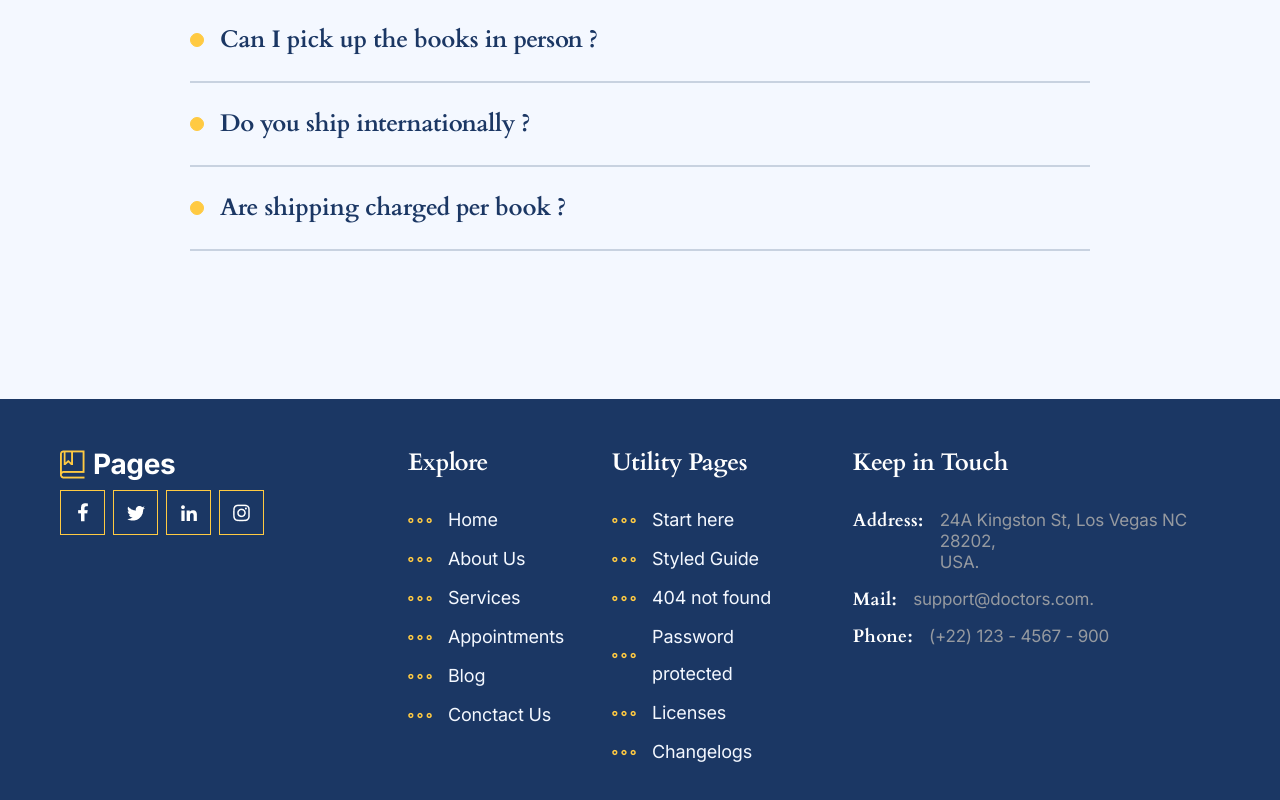
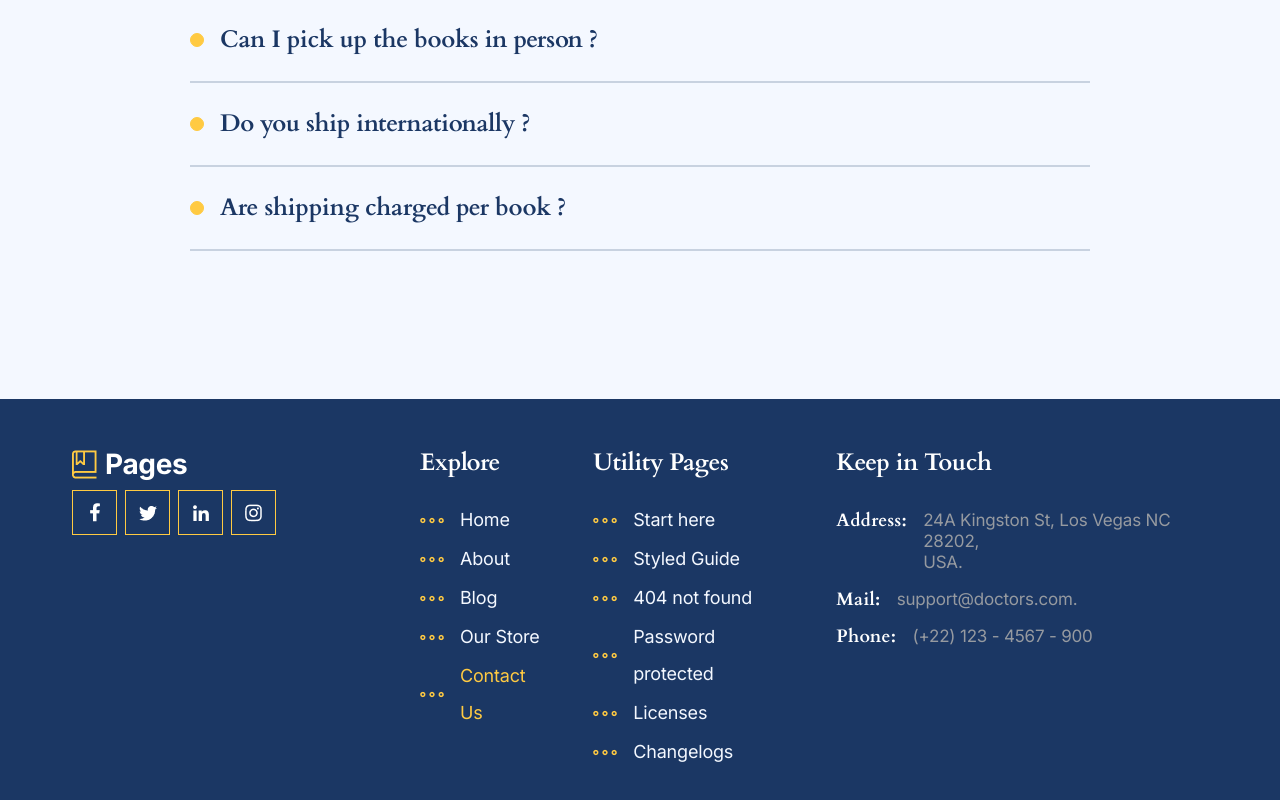
Before and after one commit to Szidelo/Book-store-vuejs, a Vue app: page /contact in a window 1280 px wide. Shown: the part 1852-2652 px from the top of the page. Built offline with nearby package versions, Linux system fonts and the light colour scheme.

Commit message:
app working

```diff
--- a/src/App.vue
+++ b/src/App.vue
@@ -168,7 +168,7 @@ p {
 }
 
 a {
-	text-decoration: none;
+	text-decoration: none !important;
 }
 
 @media (max-width: 768px) {
--- a/src/classes/Cart.ts
+++ b/src/classes/Cart.ts
@@ -64,7 +64,11 @@ class Cart {
 
 		this.items.value.splice(index, 1);
 
-		this.saveToLocalStorage();
+		if(this.items.value.length > 0) {
+			this.saveToLocalStorage();
+		} else {
+			localStorage.removeItem(this.key);
+		}
 	}
 
 	public updateQuantity(item: CartItem, newQuantity: number) {
--- a/src/components/cart/CartItemRow.vue
+++ b/src/components/cart/CartItemRow.vue
@@ -28,6 +28,7 @@
 					type="number"
 					:value="localQuantity"
 					min="1"
+					max="99"
 					@input="updateQuantity"
 				/>
 			</div>
@@ -78,10 +79,14 @@ export default defineComponent({
 			const inputElement = newQuantity.target as HTMLInputElement;
 			let quantity = Number(inputElement.value);
 
-			// Check if the entered quantity is less than 1 and set it to 1
 			if (quantity < 1) {
 				quantity = 1;
 				inputElement.value = "1";
+			}
+
+			if(quantity > 99) {
+				quantity = 99;
+				inputElement.value = '99'
 			}
 
 			emit("update-quantity", quantity);
@@ -119,7 +124,7 @@ img {
 }
 
 input {
-	width: 50px;
+	width: 70px;
 	font-family: "Inter", sans-serif;
 	font-size: 19px;
 	border: 2px solid var(--color-yellow);
--- a/src/components/cart/TheCart.vue
+++ b/src/components/cart/TheCart.vue
@@ -33,12 +33,17 @@
 						:img="item.product.img"
 						:price="price(item)"
 						:quantity="item.quantity"
-						@remove-item="orderedProducts.removeItem(item.product.id)"
-						@update-quantity="orderedProducts.updateQuantity(item, $event)"
+						@remove-item="
+							orderedProducts.removeItem(item.product.id)
+						"
+						@update-quantity="
+							orderedProducts.updateQuantity(item, $event)
+						"
 					></cart-item-row>
 				</ul>
 			</div>
 			<div>
+
 				<div class="d-flex justify-content-between">
 					<p class="mb-1">Books cost</p>
 					<strong>$ {{ orderedProducts.getTotal().toFixed(2) }} USD</strong>
@@ -67,7 +72,7 @@
 import CartItem from "@/classes/CartItem";
 import CartItemRow from "./CartItemRow.vue";
 import Cart from "@/classes/Cart";
-import { defineComponent, inject, computed } from 'vue';
+import { defineComponent, inject, computed } from "vue";
 export default defineComponent({
 	components: {
 		CartItemRow,
@@ -84,19 +89,46 @@ export default defineComponent({
 
 		const price = computed(() => {
 			return (item: CartItem) => {
-				return +(item.product.price * item.quantity).toFixed(2)
+				return +(item.product.price * item.quantity).toFixed(2);
 			};
 		});
+
+		// type payment = {
+		// 	text: string,
+		// 	method: number
+		// }
+
+		// const paymentDetials = ref<payment[]>([
+		// 	{
+		// 		text: "Books cost",
+		// 		method: +(orderedProducts.getTotal().toFixed(2)),
+		// 	},
+		// 	{
+		// 		text: "Shipping cost",
+		// 		method: orderedProducts.getShipmentCost(),
+		// 	},
+		// 	{
+		// 		text: "VAT amount (5%)",
+		// 		method: +(orderedProducts.getTotalWithShipment() * 0.05).toFixed(
+		// 			2
+		// 		),
+		// 	},
+		// 	{
+		// 		text: "Total cost",
+		// 		method: +(orderedProducts.getTotalWithShipment().toFixed(2)),
+		// 	},
+		// ]);
+
 
 		return {
 			orderedProducts,
 			productsInCart,
 			price,
-		}
-	}
-})
+			// paymentDetials,
+		};
+	},
+});
 </script>
-
 
 <style scoped>
 .background-div {
@@ -142,15 +174,15 @@ ul {
 }
 
 @media (max-width: 576px) {
-	.cart {
+	/* .cart {
 		position: fixed;
 		top: 10%;
 		left: 50%;
 		transform: translateX(-50%);
-		min-width: 98%;
+		width: 98%;
 		box-shadow: 0 2px 8px rgba(0, 0, 0, 0.26);
 		background-color: var(--color-white);
 		padding: 0;
-	}
+	} */
 }
 </style>
--- a/src/components/layouts/TheFooter.vue
+++ b/src/components/layouts/TheFooter.vue
@@ -1,7 +1,8 @@
 <template>
 	<footer class="bg-blue d-flex flex-column align-items-center p-3 p-sm-5">
+		<div class="container">
 			<div
-			class="container d-flex flex-column flex-xl-row justify-content-center gap-5 w-100"
+				class="container d-flex flex-column flex-xl-row justify-content-between gap-5"
 			>
 				<div class="me-0 pe-0 me-sm-5 pe-sm-5">
 					<base-logo></base-logo>
@@ -10,6 +11,7 @@
 				<explore-links></explore-links>
 				<utility-links></utility-links>
 				<address-links></address-links>
+			</div>
 		</div>
 	</footer>
 </template>
--- a/src/components/layouts/TheNav.vue
+++ b/src/components/layouts/TheNav.vue
@@ -45,7 +45,7 @@
 						src="../../assets//cart.png"
 						alt=""
 					/>
-					<span>{{ orderedProducts.getTotalQuantity() }}</span>
+					<span>{{ numberOfProducts }}</span>
 				</li>
 				<teleport to="#app">
 					<the-cart
@@ -76,8 +76,9 @@
 <script lang="ts">
 import TheNavSocials from "./TheNavSocials.vue";
 import TheCart from "../cart/TheCart.vue";
-import { defineComponent, inject, ref } from "vue";
 import Cart from "@/classes/Cart";
+import data from "../../utils/data.json";
+import { computed, defineComponent, inject, ref } from "vue";
 export default defineComponent({
 	components: {
 		TheNavSocials,
@@ -85,32 +86,18 @@ export default defineComponent({
 	},
 
 	setup() {
-		const links = [
-			{
-				path: "/home",
-				name: "home",
-			},
-			{
-				path: "/about",
-				name: "about",
-			},
-			{
-				path: "/articles",
-				name: "articles",
-			},
-			{
-				path: "/store",
-				name: "our store",
-			},
-			{
-				path: "/contact",
-				name: "contact us",
-			},
-		];
+		const links = data.links;
 
 		const orderedProducts = inject("orderedProducts") as Cart;
 
-		const cardIsVisible = ref<boolean>(false);
+		const numberOfProducts = computed(() => {
+			if(orderedProducts.getTotalQuantity() > 99) {
+				return "99+"
+			}
+			return orderedProducts.getTotalQuantity()
+		})
+
+		const cardIsVisible = ref(false);
 
 		const closeCart = () => {
 			return (cardIsVisible.value = false);
@@ -130,6 +117,7 @@ export default defineComponent({
 			cardIsVisible,
 			links,
 			isNavVisible,
+			numberOfProducts,
 			closeCart,
 			showCart,
 			toggleNav,
@@ -203,6 +191,7 @@ span {
 	border-radius: 50%;
 	background-color: var(--color-yellow);
 	color: var(--color-blue);
+	font-size: 14px;
 	font-family: Inter;
 	font-weight: 700;
 	text-align: center;
--- a/src/components/layouts/footer-links/ExploreLinks.vue
+++ b/src/components/layouts/footer-links/ExploreLinks.vue
@@ -2,45 +2,32 @@
 	<div>
 		<h5 class="color-white mb-4">Explore</h5>
 		<ul>
-            <li class="d-flex align-items-center gap-3">
+			<li
+				v-for="link in links"
+				:key="link.name"
+				class="d-flex align-items-center gap-3"
+			>
 				<img
 					src="../../../assets/icon.png"
-                    alt="" />
-                <a href=""> Home </a>
-            </li>
-            <li class="d-flex align-items-center gap-3">
-                <img
-                    src="../../../assets/icon.png"
-                    alt="" />
-                <a href="">About Us</a>
-            </li>
-            <li class="d-flex align-items-center gap-3">
-                <img
-                    src="../../../assets/icon.png"
-                    alt="" />
-                <a href="">Services</a>
-            </li>
-            <li class="d-flex align-items-center gap-3">
-                <img
-                    src="../../../assets/icon.png"
-                    alt="" />
-                <a href="">Appointments</a>
-            </li>
-            <li class="d-flex align-items-center gap-3">
-                <img
-                    src="../../../assets/icon.png"
-                    alt="" />
-                <a href="">Blog</a>
-            </li>
-            <li class="d-flex align-items-center gap-3">
-                <img
-                    src="../../../assets/icon.png"
-                    alt="" />
-                <a href="">Conctact Us</a>
+					alt=""
+				/>
+				<router-link :to="link.path">{{ link.name }}</router-link>
 			</li>
 		</ul>
 	</div>
 </template>
+
+<script lang="ts">
+import data from "../../../utils/data.json";
+import { defineComponent } from "vue";
+export default defineComponent({
+	name: "ExploreLinks",
+	setup() {
+		const links = data.links;
+		return { links };
+	},
+});
+</script>
 
 <style scoped>
 ul {
@@ -60,12 +47,16 @@
 	font-size: 18px;
 	font-style: normal;
 	font-weight: 400;
+    text-transform: capitalize;
 	line-height: 205%; /* 36.9px */
 	letter-spacing: -0.18px;
 	transition: var(--transition);
 }
 
-    a:hover {
+a:hover,
+a:active,
+a.active {
 	color: var(--color-yellow);
+	border-color: var(--color-yellow);
 }
 </style>
--- a/src/utils/data.json
+++ b/src/utils/data.json
@@ -129,5 +129,28 @@
 			"format": "Audio CD + Printed Book",
 			"quantity": 1
 		}
+	],
+
+	"links": [
+		{
+			"path": "/home",
+			"name": "home"
+		},
+		{
+			"path": "/about",
+			"name": "about"
+		},
+		{
+			"path": "/articles",
+			"name": "blog"
+		},
+		{
+			"path": "/store",
+			"name": "our store"
+		},
+		{
+			"path": "/contact",
+			"name": "contact us"
+		}
 	]
 }
```
Lines whose indentation alone changed are shown as unchanged.
